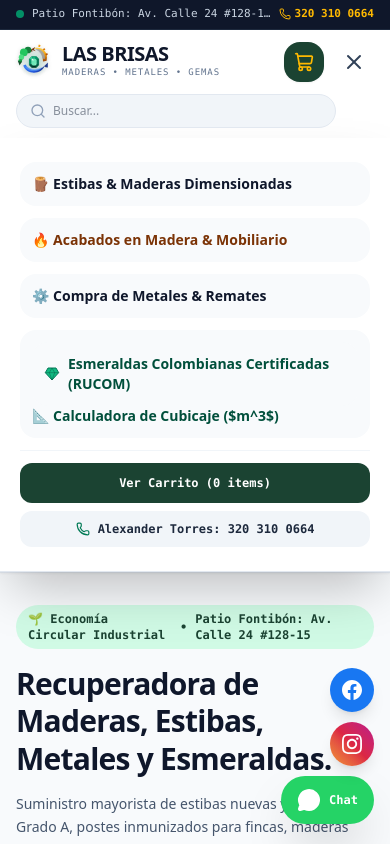
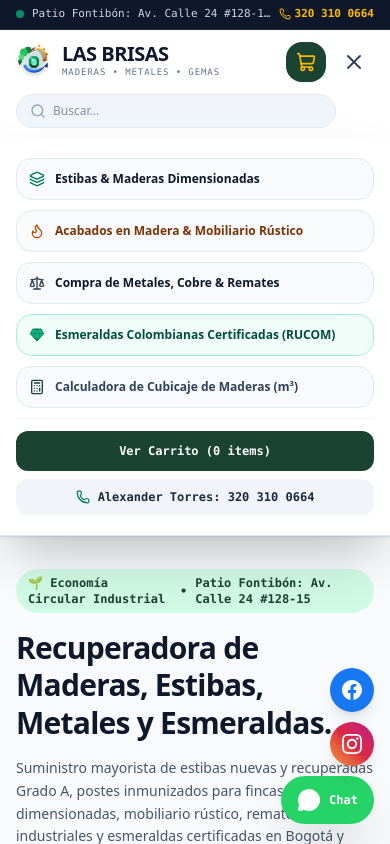
Before and after one commit to GabitooGeek/las_brisas, a Next.js app: page / in a window 390 px wide. Both pictures are taken after a click on the button 354 px from the left and 61 px from the top of the page. Shown: the top 844 px of the page. Built offline with nearby package versions, Linux system fonts and the light colour scheme.

Commit message:
fix: separar esmeraldas y cubicador en casillas independientes con iconos propios

```diff
--- a/src/components/Navbar.tsx
+++ b/src/components/Navbar.tsx
@@ -5,14 +5,14 @@
 import Logo from "@/components/Logo";
 import SearchBar from "@/components/SearchBar";
 import { useCart } from "@/context/CartContext";
-import { Menu, X, ShoppingCart, Phone } from "lucide-react";
+import { Menu, X, ShoppingCart, Phone, Calculator, Flame, Scale, Layers } from "lucide-react";
 
 export default function Navbar() {
   const [menuAbierto, setMenuAbierto] = useState(false);
   const { totalItems, setDrawerAbierto } = useCart();
 
   return (
-    <header className="bg-white/95 backdrop-blur-md sticky top-0 z-40 border-b border-slate-200 shadow-xs">
+    <header className="bg-white/95 backdrop-blur-md sticky top-0 z-40 border-b border-slate-200 shadow-xs font-sans">
       <div className="max-w-7xl mx-auto px-4 sm:px-6 h-16 sm:h-20 flex justify-between items-center gap-3">
 
         {/* LOGO */}
@@ -28,24 +28,27 @@
           </div>
         </Link>
 
-        {/* BÚSQUEDA (PC) */}
+        {/* BÚSQUEDA EN PC */}
         <div className="hidden md:flex flex-1 justify-center px-4">
           <SearchBar />
         </div>
 
-        {/* MENÚ PC */}
+        {/* MENÚ PC (CADA UNO EN SU CASILLA SEPARADA) */}
         <nav className="hidden xl:flex items-center space-x-5 text-xs font-bold uppercase tracking-wider text-slate-700 shrink-0">
-          <Link href="/catalogo" className="hover:text-[#1B4332] transition">
+          <Link href="/catalogo" className="hover:text-[#1B4332] transition whitespace-nowrap">
             Estibas & Madera
           </Link>
-          <Link href="/acabados" className="text-amber-800 hover:text-amber-900 transition">
+
+          <Link href="/acabados" className="text-amber-800 hover:text-amber-900 transition whitespace-nowrap">
             Acabados & Muebles
           </Link>
-          <Link href="/metales-remates" className="text-slate-800 hover:text-amber-800 transition">
+
+          <Link href="/metales-remates" className="text-slate-800 hover:text-amber-800 transition whitespace-nowrap">
             Metales & Remates
           </Link>
-          {/* POR ESTO (Gema Verde Fino): */}
-          <Link href="/esmeraldas" className="text-emerald-800 hover:text-emerald-900 transition flex items-center gap-1.5 font-bold">
+
+          {/* CASILLA 1: ESMERALDAS */}
+          <Link href="/esmeraldas" className="text-emerald-800 hover:text-emerald-950 transition flex items-center gap-1.5 whitespace-nowrap">
             <svg className="w-3.5 h-3.5 shrink-0" viewBox="0 0 24 24" fill="none">
               <path d="M6 3h12l4 7-10 11L2 10l4-7z" fill="#10B981" stroke="#047857" strokeWidth="1.5" strokeLinejoin="round"/>
               <path d="M2 10h20M12 21L8 10l4-7 4 7-4 11z" stroke="#065F46" strokeWidth="1.2" opacity="0.6"/>
@@ -53,19 +56,21 @@
             </svg>
             <span>Esmeraldas</span>
           </Link>
-          <Link href="/cubicador" className="hover:text-[#1B4332] transition">
+
+          {/* CASILLA 2: CUBICADOR (COMPLETAMENTE SEPARADA) */}
+          <Link href="/cubicador" className="hover:text-[#1B4332] transition whitespace-nowrap">
             Cubicador
           </Link>
         </nav>
 
-        {/* ACCIÓN PRINCIPAL DERECHA: SOLO EL CARRITO INTELIGENTE */}
-        <div className="flex items-center space-x-2.5 shrink-0">
+        {/* ACCIONES DE LA DERECHA (CARRITO + BOTÓN MÓVIL) */}
+        <div className="flex items-center space-x-2 shrink-0">
 
           <button
             type="button"
             onClick={() => setDrawerAbierto(true)}
             className="relative p-2.5 sm:px-4 sm:py-2.5 rounded-2xl bg-[#1B4332] hover:bg-[#143326] text-white transition flex items-center gap-2 shadow-xs group"
-            aria-label="Ver Canasta de Compras"
+            aria-label="Ver Carrito de Compras"
           >
             <ShoppingCart className="w-5 h-5 text-amber-400 group-hover:scale-110 transition" />
             <span className="hidden sm:inline font-bold text-xs">
@@ -78,7 +83,7 @@
             )}
           </button>
 
-          {/* BOTÓN HAMBURGUESA (MÓVILES) */}
+          {/* BOTÓN HAMBURGUESA EN CELULARES */}
           <button
             onClick={() => setMenuAbierto(!menuAbierto)}
             className="xl:hidden p-2 rounded-xl text-slate-700 hover:bg-slate-100 transition"
@@ -95,39 +100,42 @@
         <SearchBar />
       </div>
 
-      {/* MENÚ MÓVIL DESPLEGABLE */}
+      {/* MENÚ MÓVIL EN ANDROID (CADA SECCIÓN TIENE SU PROPIA CASILLA SEPARADA) */}
       {menuAbierto && (
-        <div className="xl:hidden bg-white border-b border-slate-200 px-5 py-6 space-y-3 shadow-2xl animate-fade-in text-sm font-semibold text-slate-800">
+        <div className="xl:hidden bg-white border-b border-slate-200 px-4 py-5 space-y-2.5 shadow-2xl animate-fade-in text-xs font-bold text-slate-800">
+
           <Link
             href="/catalogo"
             onClick={() => setMenuAbierto(false)}
-            className="block p-3 rounded-2xl bg-slate-50 hover:bg-emerald-50 text-slate-900"
+            className="flex items-center gap-2.5 p-3 rounded-2xl bg-slate-50 border border-slate-200 hover:bg-emerald-50 text-slate-900"
           >
-            🪵 Estibas & Maderas Dimensionadas
+            <Layers className="w-4 h-4 text-emerald-700 shrink-0" />
+            <span>Estibas & Maderas Dimensionadas</span>
           </Link>
+
           <Link
             href="/acabados"
             onClick={() => setMenuAbierto(false)}
-            className="block p-3 rounded-2xl bg-slate-50 hover:bg-amber-50 text-amber-900"
+            className="flex items-center gap-2.5 p-3 rounded-2xl bg-slate-50 border border-slate-200 hover:bg-amber-50 text-amber-900"
           >
-            🔥 Acabados en Madera & Mobiliario
+            <Flame className="w-4 h-4 text-amber-700 shrink-0" />
+            <span>Acabados en Madera & Mobiliario Rústico</span>
           </Link>
+
           <Link
             href="/metales-remates"
             onClick={() => setMenuAbierto(false)}
-            className="block p-3 rounded-2xl bg-slate-50 hover:bg-amber-50 text-slate-900"
+            className="flex items-center gap-2.5 p-3 rounded-2xl bg-slate-50 border border-slate-200 hover:bg-amber-50 text-slate-900"
           >
-            ⚙️ Compra de Metales & Remates
+            <Scale className="w-4 h-4 text-slate-700 shrink-0" />
+            <span>Compra de Metales, Cobre & Remates</span>
           </Link>
+
+          {/* CASILLA EXCLUSIVA ESMERALDAS */}
           <Link
             href="/esmeraldas"
             onClick={() => setMenuAbierto(false)}
-            className="block p-3 rounded-2xl bg-slate-50 hover:bg-emerald-50 text-emerald-900"
-          >
-           <Link
-            href="/esmeraldas"
-            onClick={() => setMenuAbierto(false)}
-            className="p-3 rounded-2xl bg-slate-50 hover:bg-emerald-50 text-emerald-900 flex items-center gap-2"
+            className="flex items-center gap-2.5 p-3 rounded-2xl bg-emerald-50/70 border border-emerald-200 text-emerald-900"
           >
             <svg className="w-4 h-4 shrink-0" viewBox="0 0 24 24" fill="none">
               <path d="M6 3h12l4 7-10 11L2 10l4-7z" fill="#10B981" stroke="#047857" strokeWidth="1.5" strokeLinejoin="round"/>
@@ -135,7 +143,15 @@
             </svg>
             <span>Esmeraldas Colombianas Certificadas (RUCOM)</span>
           </Link>
-            📐 Calculadora de Cubicaje ($m^3$)
+
+          {/* CASILLA EXCLUSIVA CALCULADORA (SEPARADA) */}
+          <Link
+            href="/cubicador"
+            onClick={() => setMenuAbierto(false)}
+            className="flex items-center gap-2.5 p-3 rounded-2xl bg-slate-50 border border-slate-200 hover:bg-slate-100 text-slate-700"
+          >
+            <Calculator className="w-4 h-4 text-[#1B4332] shrink-0" />
+            <span>Calculadora de Cubicaje de Maderas (m³)</span>
           </Link>
 
           <div className="pt-3 border-t border-slate-100 space-y-2 font-mono text-xs">
@@ -155,6 +171,7 @@
               <Phone className="w-3.5 h-3.5 text-emerald-700" /> Alexander Torres: 320 310 0664
             </a>
           </div>
+
         </div>
       )}
     </header>
```
